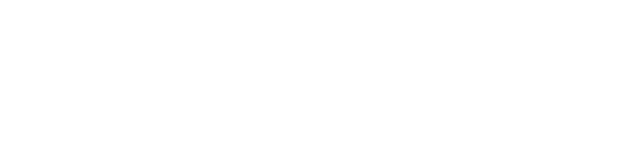
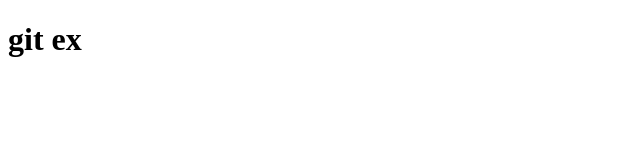
Before and after one commit to browntail/git_ex, a plain HTML site: page index.html in a window 1280 px wide. Shown: the whole page, without its empty margins (0-640 px from the left). Drawn offline with Linux system fonts and the light colour scheme.

Commit message:
제목 추가

```diff
--- a/index.html
+++ b/index.html
@@ -6,6 +6,6 @@
     <title>git 소스 관리 연습</title>
 </head>
 <body>
-
+    <h1>git ex</h1>
 </body>
 </html>
```
